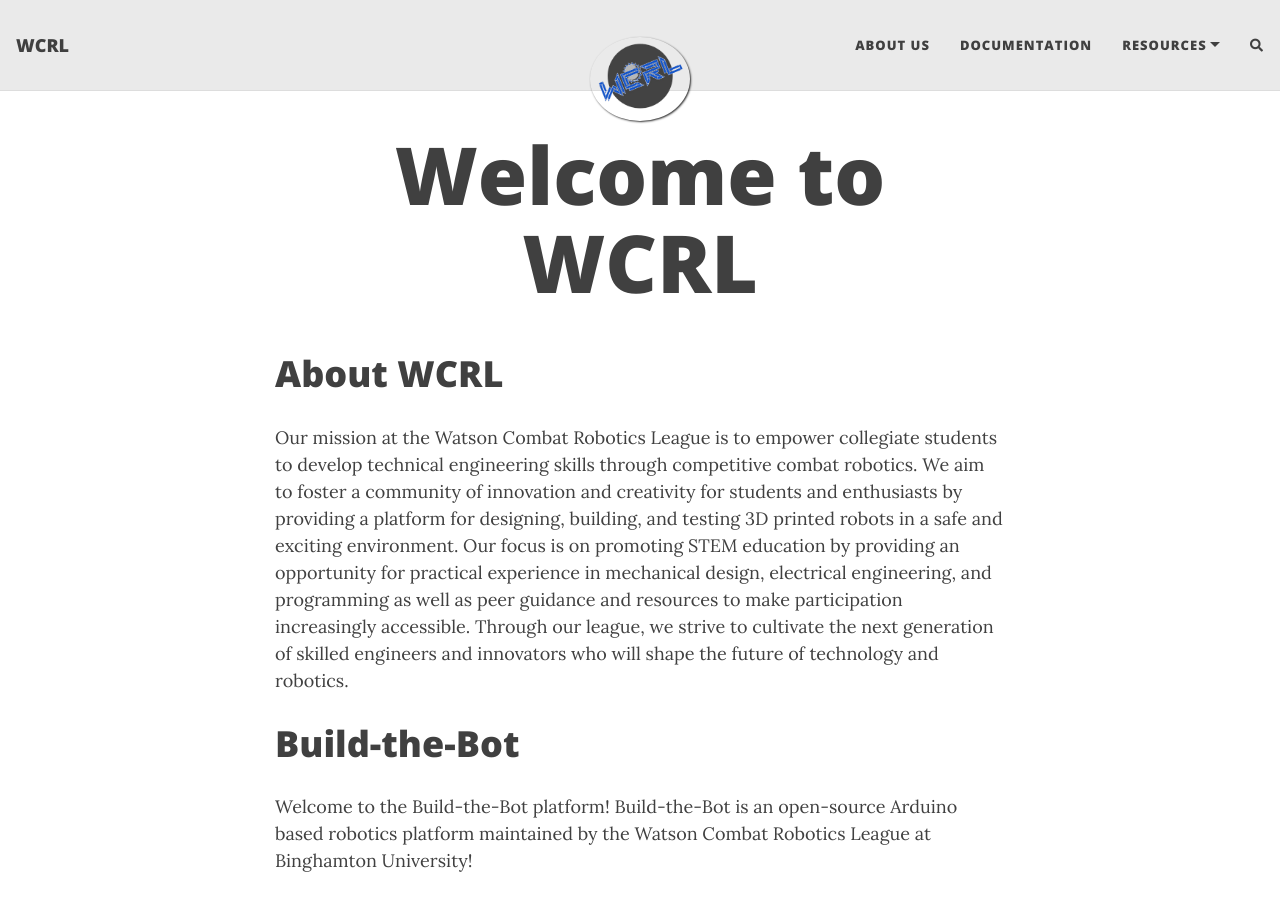
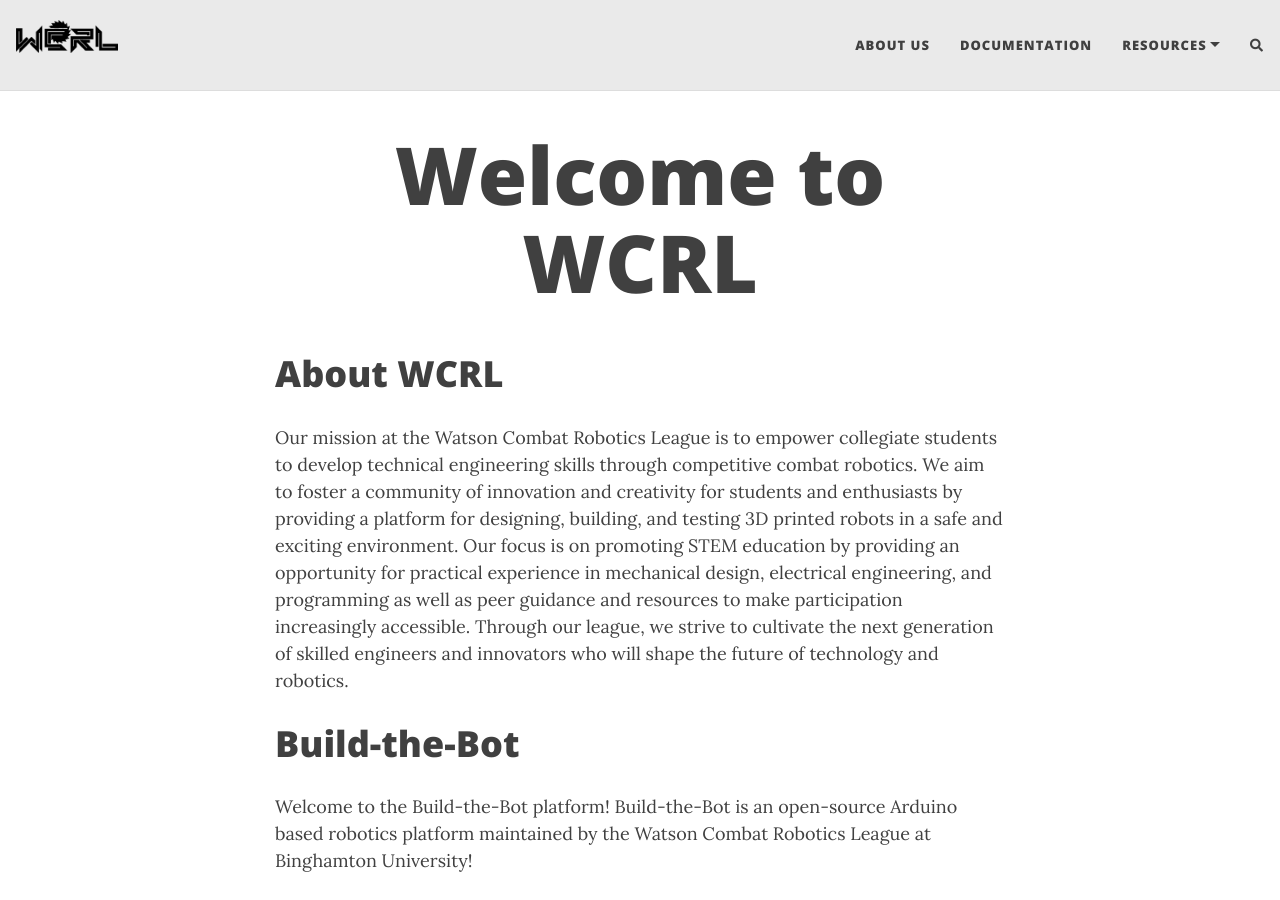
Before and after one commit to wcrl/wcrl.github.io, a Jekyll site: the page built from index.md, in a window 1280 px wide and 900 px high. Built offline with Jekyll 4.4.1, drawn with Linux system fonts in a browser that asks for light colours; nearby versions of some CDN libraries; comment, search, counter and statistics services are not loaded.

Commit message:
cleaned up top menu

```diff
--- a/_config.yml
+++ b/_config.yml
@@ -32,14 +32,14 @@
 
 # Image to show in the navigation bar - works best with a square image
 # Remove this parameter if you don't want an image in the navbar
-avatar: "/assets/img/wcrl_fancy_icon.png"
+# avatar: "/assets/img/wcrl_fancy_icon.png"
 
 # By default, the image is cut into a circle. You can disable this behaviour by setting 'round-avatar: false'
-round-avatar: true
+# round-  avatar: true
 
 # If you want to have an image logo in the top-left corner instead of having the title of the website,
 # then specify the following parameter
-#title-img: /path/to/image
+title-img: "/assets/img/wcrl_simple_logo.png"
 
 
 #####################################
```
Also changed, not shown: assets/img/wcrl_logo.png (added), assets/img/wcrl_simple_logo.png (added).
